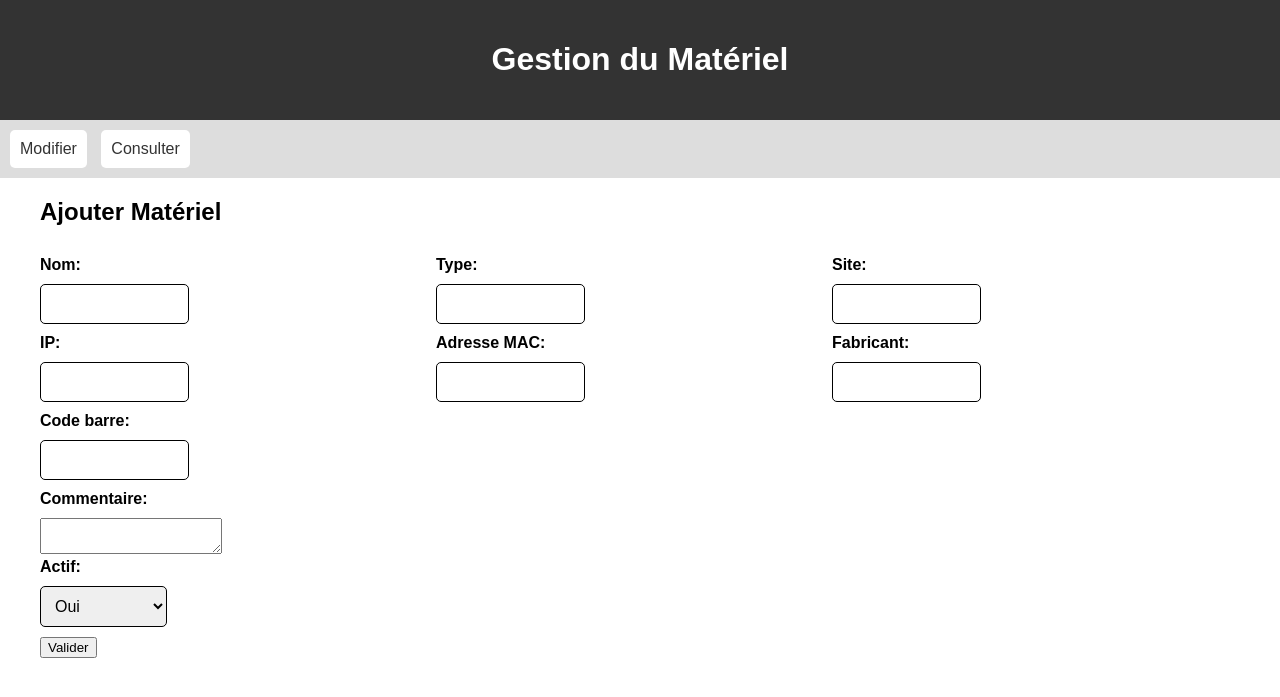
After one commit to Wilylejardinier/PROJET_BTS, a PHP site: page /ajoute.php in a window 1280 px wide. The commit adds this page. Shown: the top 697 px of the page. Run offline with PHP 8.4, Linux system fonts and the light colour scheme; the visitor is signed in with stand-in values (Sample User, id 1).

Commit message:
modif pages html et ajout du retour sur l'import

```diff
--- a/ajax.js
+++ b/ajax.js
@@ -18,7 +18,7 @@ function ajaxConnexion(){
     if (this.readyState == 4 && this.status == 200) {
       var reponseServeur_objet=JSON.parse(this.responseText); // this.responseText est la réponse du serveur à une requête http
       if(reponseServeur_objet.status=="success"){
-         window.location.replace("test.html");
+         window.location.replace("consulte.php");
       }else{
         alert(reponseServeur_objet.message);
       }
@@ -29,18 +29,40 @@ function ajaxConnexion(){
   xhttp.send(donnees);
 
 }
+function ajaxDeconnexion(){
+  const xhttp = new XMLHttpRequest();
+  xhttp.onreadystatechange = function() {
+    if (this.readyState == 4 && this.status == 200) {
+      var reponseServeur_objet=JSON.parse(this.responseText); // this.responseText est la réponse du serveur à une requête http
+      console.debug(this.responseText);
+      if(reponseServeur_objet.status=="success"){
+         window.location.replace("connexion.php");
+      }else{
+        alert(reponseServeur_objet.message);
+      }
+    }
+  };
+  xhttp.open("POST", "rest.php/deconnexion");
+  xhttp.send();
+
+}
+
 
 function recupererMateriel(){
   const xhttp = new XMLHttpRequest();
   xhttp.onreadystatechange = function() {
     if (this.readyState == 4 && this.status == 200) {
+      console.debug(this.responseText);
       var reponseServeur_objet=JSON.parse(this.responseText); // this.responseText est la réponse du serveur à une requête http
-      console.log(reponseServeur_objet.valeur);
+
+      var materiel="<table><thead><tr>\
+					<th>Nom</th><th>IP</th><th>MAC</th><th>Commentaire</th><th>Site</th><th>Fabricant</th><th>Code Barre</th><th>Type</th><th>Actif</th><th>Supprimer</th></tr></thead>";
+
+          if(reponseServeur_objet.status == "success") {
+          console.log(reponseServeur_objet.valeur);
 
       var reponse=reponseServeur_objet.valeur;
 
-      var materiel="<table><thead><tr>\
-					<th>Nom</th><th>IP</th><th>MAC</th><th>Commentaire</th><th>Site</th><th>Fabricant</th><th>Code Barre</th><th>Type</th><th>Actif</th><th>Supprimer</th></tr></thead>";
 
       for(let i=0;i<reponse.length;i++){
         materiel+="<tr>\
@@ -53,8 +75,10 @@ function recupererMateriel(){
           <td>"+reponse[i].m_cb+"</td>\
           <td>"+reponse[i].m_type+"</td>\
           <td>"+reponse[i].m_actif+"</td>\
-					<td><button>X</button></td></tr>";
+					<td><button onclick=\"supprimerMateriel('"+reponse[i].m_id+"')\">X</button></td></tr>";
+
       }
+    }
       materiel+="</table>";
 
       document.getElementById('materiel').innerHTML=materiel;
@@ -65,13 +89,31 @@ function recupererMateriel(){
 
 }
 
+
+function supprimerMateriel(m_id)
+{
+  const xhttp = new XMLHttpRequest();
+  xhttp.onreadystatechange = function() {
+    if (this.readyState == 4 && this.status == 200) {
+      console.debug("Suppression du materiel correctement exécutée");
+      recupererMateriel();
+    }
+  };
+
+  xhttp.open("DELETE", "rest.php/materiel");
+  var donnees='{"m_id":"'+m_id+'"}';
+  console.debug(donnees);
+  xhttp.send(donnees);
+
+}
+
 function ajouterMateriel(){
   const xhttp = new XMLHttpRequest();
   xhttp.onreadystatechange = function() {
     if (this.readyState == 4 && this.status == 200) {
       var reponseServeur_objet=JSON.parse(this.responseText); // this.responseText est la réponse du serveur à une requête http
       if(reponseServeur_objet.status=="success"){
-         window.location.replace("test.html");
+         window.location.replace("consulte.php");
       }else{
         alert(reponseServeur_objet.message);
       }
--- /dev/null
+++ b/ajoute.php
@@ -0,0 +1,175 @@
+<?php
+	session_start();
+	if(!isset($_SESSION["login"]))
+	{
+		header('Location: connexion.php');
+	}
+	?>
+
+
+<!DOCTYPE html>
+<html>
+<head>
+	<title>Gestion du Matériel</title>
+	<style>
+		body {
+			margin: 0;
+			padding: 0;
+			font-family: Arial, sans-serif;
+		}
+		header {
+			background-color: #333;
+			color: #fff;
+			text-align: center;
+			padding: 20px;
+		}
+		nav {
+			background-color: #ddd;
+			padding: 10px;
+			overflow: auto;
+		}
+		nav a {
+			display: inline-block;
+			padding: 10px;
+			background-color: #fff;
+			color: #333;
+			margin-right: 10px;
+			text-decoration: none;
+			border-radius: 5px;
+		}
+		nav a:hover {
+			background-color: #333;
+			color: #fff;
+		}
+		.container {
+			max-width: 1200px;
+			margin: 0 auto;
+			padding: 20px;
+		}
+		h2 {
+			margin-top: 0;
+			margin-bottom: 30px;
+		}
+		form {
+			display: flex;
+			flex-wrap: wrap;
+			align-items: center;
+			margin-bottom: 20px;
+		}
+		form label {
+			display: block;
+			width: 100%;
+			margin-bottom: 10px;
+			font-weight: bold;
+		}
+		form input[type="text"], form select {
+			width: calc(33.33% - 5px);
+			padding: 10px;
+			margin-bottom: 10px;
+			border: 1px solid black;
+			border-radius: 5px;
+			font-size: 16px;
+		}
+		form .half-width {
+			width: calc(50% - 5px);
+			margin-right: 10px;
+		}
+		form button {
+			background-color: #333;
+			color: #fff;
+			border: none;
+			padding: 10px;
+			border-radius: 5px;
+			font-size: 16px;
+			cursor: pointer;
+			margin-top: 10px;
+			display: block;
+			margin: 0 auto;
+		}
+		table {
+			width: 100%;
+			border-collapse: collapse;
+			margin-top: 20px;
+		}
+		th, td {
+			padding: 10px;
+			text-align: left;
+			border-bottom: 1px solid #ddd;
+		}
+		th {
+			background-color: #333;
+			color: #fff;
+		}
+		tr:hover {
+			background-color: #f5f5f5;
+		}
+		.yes {
+			color: green;
+			font-weight: bold;
+		}
+		.no {
+			color: red;
+			font-weight: bold;
+		}
+	</style>
+</head>
+<body>
+	<header>
+		<h1>Gestion du Matériel</h1>
+	</header>
+	<nav>
+		<a href="#">Modifier</a>
+		<a href="consulte.php">Consulter</a>
+	</nav>
+    <div class="container">
+		<h2>Ajouter Matériel</h2>
+		<form>
+			<div style="display:flex;flex-wrap:wrap;">
+				<div style="width:33%;">
+					<label for="nom">Nom:</label>
+					<input type="text" id="nom" name="nom">
+				</div>
+				<div style="width:33%;">
+					<label for="type">Type:</label>
+					<input type="text" id="type" name="type">
+				</div>
+				<div style="width:33%;">
+					<label for="site">Site:</label>
+					<input type="text" id="site" name="site">
+				</div>
+				<div style="width:33%;">
+					<label for="ip">IP:</label>
+					<input type="text" id="ip" name="ip">
+				</div>
+				<div style="width:33%;">
+					<label for="mac">Adresse MAC:</label>
+					<input type="text" id="mac" name="mac">
+				</div>
+				<div style="width:33%;">
+					<label for="fabricant">Fabricant:</label>
+					<input type="text" id="fabricant" name="fabricant">
+				</div>
+				<div style="width:33%;">
+					<label for="code-barre">Code barre:</label>
+					<input type="text" id="code-barre" name="code-barre">
+				</div>
+				<div style="width:100%;">
+					<label for="commentaire">Commentaire:</label>
+					<textarea id="commentaire" name="commentaire"></textarea>
+				</div>
+				<div style="width:33%;">
+					<label for="actif">Actif:</label>
+					<select id="actif" name="actif">
+						<option value="oui">Oui</option>
+						<option value="non">Non</option>
+					</select>
+				</div>
+				<div style="width:100%;">
+					<input type="button" id="bouton_materiel" class="fond_bleu police_blanche" value="Valider">
+				</div>
+			</form>
+			</div>
+			<script src="ajax.js"></script> <!-- Lien vers le fichier JavaScript contenant le code Ajax -->
+			<script>
+				document.getElementById("bouton_materiel").addEventListener("click", ajouterMateriel);
+			</script>
--- a/index.php
+++ b/index.php
@@ -37,6 +37,7 @@
                         <form action="code.php" method="POST" enctype="multipart/form-data">
                             <input type="file" name="importer_fichier" class="form-control" />
                             <button type="submit" name="sauvegarder_donnees_excel" class="btn btn-primary mt-3">Importer</button>
+                            <a href="consulte.php" class="btn btn-secondary mt-3">Retour</a>
                         </form>
                     </div>
                 </div>
```
Also changed, not shown: connexion.php (added, +22 -0 lines), consulte.php (added, +130 -0 lines), rest.php (+28 -16 lines).
